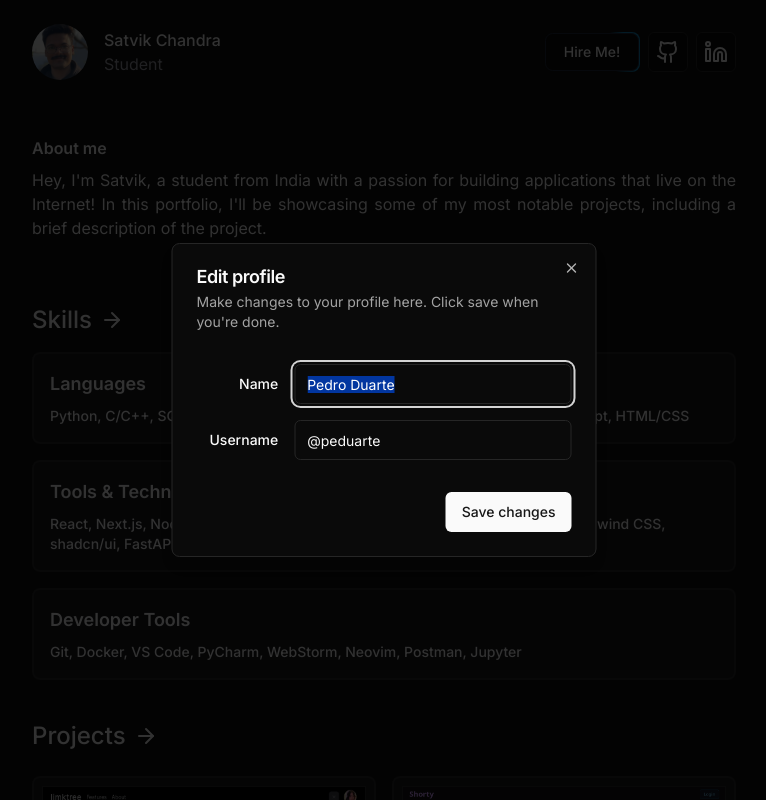
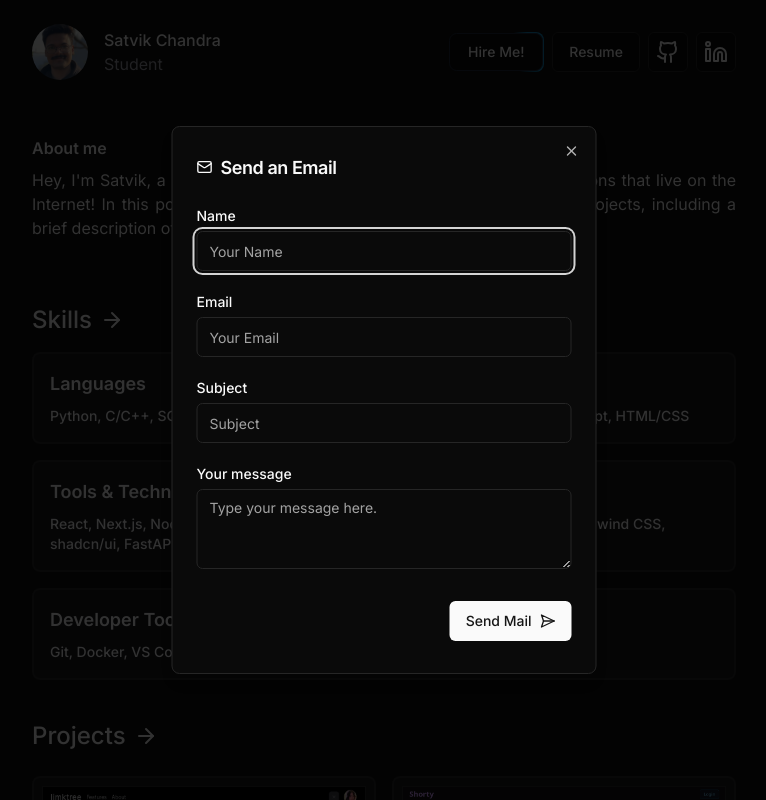
Before and after one commit to SattuSupari21/portfolio-v1, a Next.js app: page / in a window 1280 px wide. Both pictures are taken after a click on the button "Hire Me!". Shown: the top 800 px of the page, without its empty margins (256-1022 px from the left). Built offline with nearby package versions, Linux system fonts and the light colour scheme.

Commit message:
update for header

```diff
--- a/src/components/Header.tsx
+++ b/src/components/Header.tsx
@@ -1,6 +1,6 @@
 "use client"
 
-import { Github, Linkedin } from "lucide-react"
+import { Github, Linkedin, Mail, SendHorizontal } from "lucide-react"
 import { IconButton } from "./ui/button"
 import { Button } from "./ui/moving-border"
 import { GithubUrl, LinkedInUrl } from "@/constants"
@@ -16,8 +16,18 @@ import {
 } from "@/components/ui/dialog"
 import { Input } from "@/components/ui/input"
 import { Label } from "@/components/ui/label"
+import { Textarea } from "@/components/ui/textarea"
+import { useFormState } from "react-dom"
+import { FormEvent } from "react"
 
 const ContactDialog = () => {
+
+    async function onSubmit(event: FormEvent<HTMLFormElement>) {
+        event.preventDefault()
+        const formData = new FormData(event.currentTarget)
+        console.log(formData);
+    }
+
     return (
         <Dialog>
             <DialogTrigger asChild>
@@ -27,37 +37,32 @@ const ContactDialog = () => {
                 >Hire Me!</Button>
             </DialogTrigger>
             <DialogContent className="sm:max-w-[425px]">
+                <form onSubmit={onSubmit} className="grid w-full max-w-sm items-center gap-6 py-2">
                     <DialogHeader>
-                    <DialogTitle>Edit profile</DialogTitle>
-                    <DialogDescription>
-                        Make changes to your profile here. Click save when you're done.
-                    </DialogDescription>
+                        <DialogTitle className="flex gap-2"><Mail className="w-4 h-4" />Send an Email</DialogTitle>
                     </DialogHeader>
-                <div className="grid gap-4 py-4">
-                    <div className="grid grid-cols-4 items-center gap-4">
-                        <Label htmlFor="name" className="text-right">
-                            Name
-                        </Label>
-                        <Input
-                            id="name"
-                            defaultValue="Pedro Duarte"
-                            className="col-span-3"
-                        />
+                    <div className="grid w-full max-w-sm items-center gap-6 py-2">
+                        <div className="grid gap-2">
+                            <Label htmlFor="name">Name</Label>
+                            <Input type="text" id="name" placeholder="Your Name" />
                         </div>
-                    <div className="grid grid-cols-4 items-center gap-4">
-                        <Label htmlFor="username" className="text-right">
-                            Username
-                        </Label>
-                        <Input
-                            id="username"
-                            defaultValue="@peduarte"
-                            className="col-span-3"
-                        />
+                        <div className="grid gap-2">
+                            <Label htmlFor="email">Email</Label>
+                            <Input type="email" id="email" placeholder="Your Email" />
+                        </div>
+                        <div className="grid gap-2">
+                            <Label htmlFor="subject">Subject</Label>
+                            <Input type="text" id="subject" placeholder="Subject" />
+                        </div>
+                        <div className="grid gap-2">
+                            <Label htmlFor="message">Your message</Label>
+                            <Textarea placeholder="Type your message here." id="message" />
                         </div>
                     </div>
                     <DialogFooter>
-                    <IconButton type="submit">Save changes</IconButton>
+                        <IconButton type="submit">Send Mail<SendHorizontal className="w-4 h-4 ml-2" /></IconButton>
                     </DialogFooter>
+                </form>
             </DialogContent>
         </Dialog>
     )
@@ -74,8 +79,10 @@ export const Header = () => {
                 </div>
             </div>
             <div className="flex gap-2 items-center">
-
                 <ContactDialog />
+                <IconButton variant={'outline'} asChild>
+                    <a href="/assets/samtu.pdf" target="_blank">Resume</a>
+                </IconButton>
                 <IconButton variant={'outline'} size={'icon'} asChild>
                     <a href={GithubUrl} target="_blank">
                         <Github />
--- a/src/components/Projects.tsx
+++ b/src/components/Projects.tsx
@@ -24,7 +24,7 @@ const RenderProject = ({ project }: { project: ProjectType }) => {
                     <p className="text-xl font-bold">{project.title}</p>
                     <p>{project.about}</p>
                     <div className="flex flex-wrap gap-2 pt-2">
-                        {project.techStack.map(tech => <Badge className="border-zinc-600" variant={'secondary'}>{tech}</Badge>
+                        {project.techStack.map(tech => <Badge key={project.id} className="border-zinc-600" variant={'secondary'}>{tech}</Badge>
                         )}
                     </div>
 
--- /dev/null
+++ b/src/components/ui/textarea.tsx
@@ -0,0 +1,24 @@
+import * as React from "react"
+
+import { cn } from "@/lib/utils"
+
+export interface TextareaProps
+  extends React.TextareaHTMLAttributes<HTMLTextAreaElement> {}
+
+const Textarea = React.forwardRef<HTMLTextAreaElement, TextareaProps>(
+  ({ className, ...props }, ref) => {
+    return (
+      <textarea
+        className={cn(
+          "flex min-h-[80px] w-full rounded-md border border-input bg-background px-3 py-2 text-sm ring-offset-background placeholder:text-muted-foreground focus-visible:outline-none focus-visible:ring-2 focus-visible:ring-ring focus-visible:ring-offset-2 disabled:cursor-not-allowed disabled:opacity-50",
+          className
+        )}
+        ref={ref}
+        {...props}
+      />
+    )
+  }
+)
+Textarea.displayName = "Textarea"
+
+export { Textarea }
```
Also changed, not shown: 1 other file (tests, documents, lock files or other folders). Lines whose indentation alone changed are shown as unchanged.
